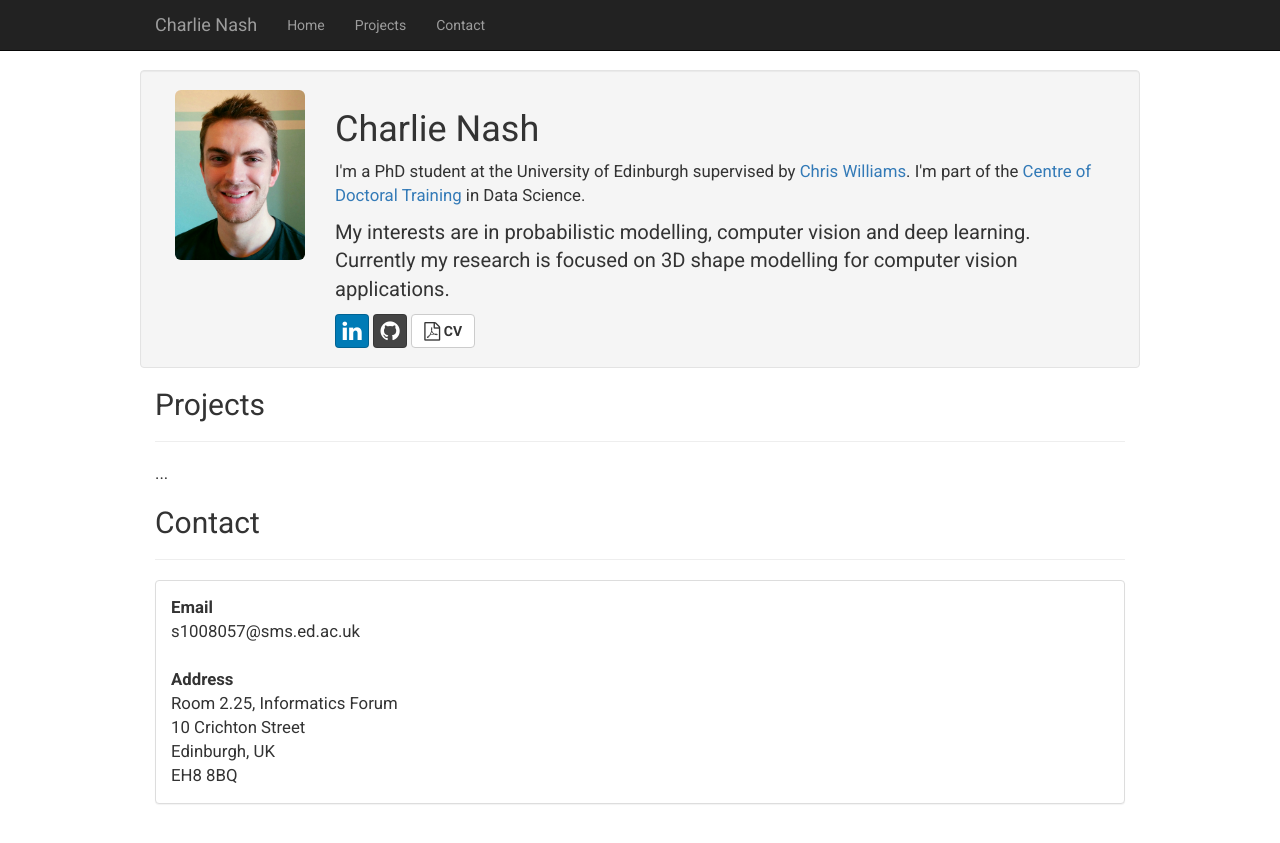
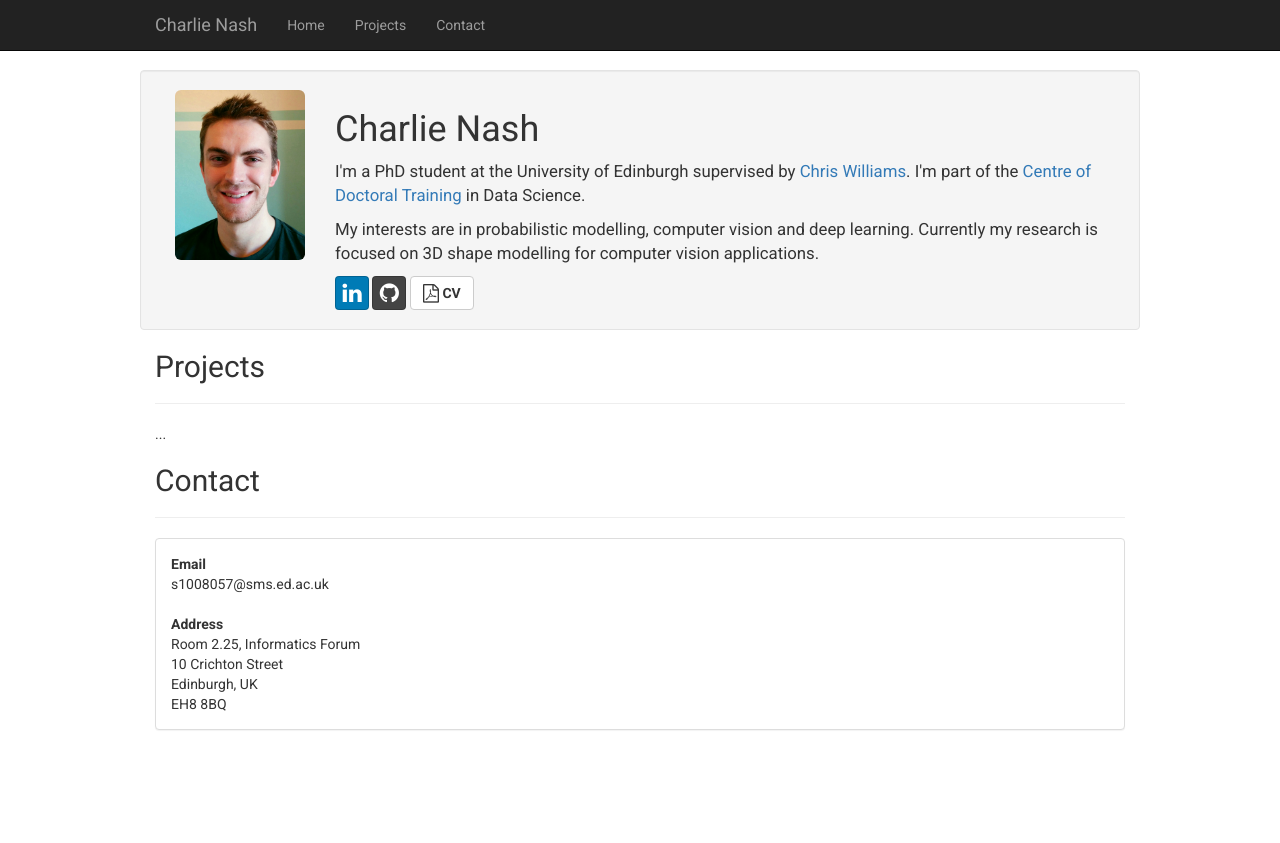
Before and after one commit to charlienash/charlienash.github.io, a Jekyll site: the page index.html, which Jekyll copies as it is, in a window 1280 px wide. Shown: the top 843 px of the page. Built offline with Jekyll 4.4.1, drawn with Linux system fonts in a browser that asks for light colours; nearby versions of some CDN libraries; library files that are not in the unit come from our copies.

Commit message:
Update index.html

```diff
--- a/index.html
+++ b/index.html
@@ -81,7 +81,10 @@
 					    <h1>Charlie Nash</h1>
 					    <p>
 					    	<big>
-					    	I'm a PhD student at the University of Edinburgh supervised by <a href="http://homepages.inf.ed.ac.uk/ckiw/">Chris Williams</a>. I'm part of the <a href="http://datascience.inf.ed.ac.uk/">Centre of Doctoral Training</a> in Data Science.</p>
+					    	I'm a PhD student at the University of Edinburgh supervised by <a href="http://homepages.inf.ed.ac.uk/ckiw/">Chris Williams</a>. I'm part of the <a href="http://datascience.inf.ed.ac.uk/">Centre of Doctoral Training</a> in Data Science.
+					    	</big>
+					    </p>
+					    <p>
 					    	<big> My interests are in probabilistic modelling, computer vision and deep learning. Currently my research is focused on 3D shape modelling for computer vision applications.
 				    		</big>
 				    	    </p>
```
